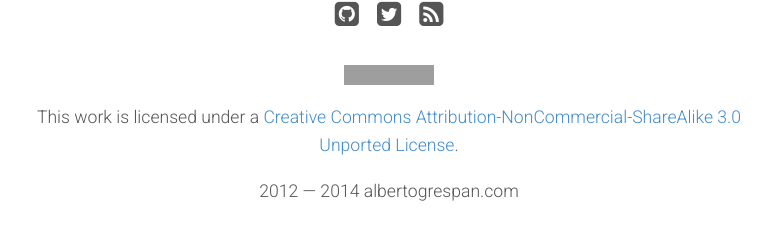
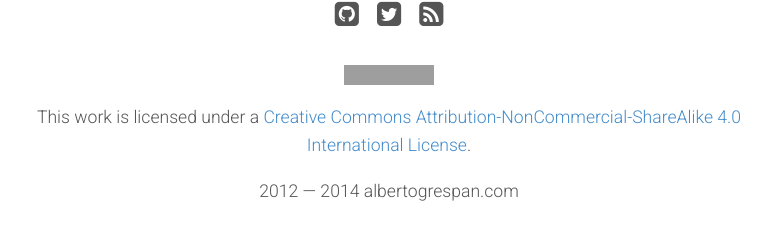
Before and after one commit to albertogg/albertogg.github.com, a Jekyll site: the page built from index.html, in a window 1280 px wide. Shown: the part 949-1190 px from the top of the page, without its empty margins (251-1029 px from the left). Built offline with Jekyll 4.4.1, drawn with Linux system fonts in a browser that asks for light colours; nearby versions of some CDN libraries; Markdown is read by kramdown in place of the engine named in the settings; grey boxes are pictures that could not be loaded.

Commit message:
Update Creative Commons License to 4.0

```diff
--- a/_includes/page-footer.html
+++ b/_includes/page-footer.html
@@ -5,8 +5,8 @@
       <li><a href="{{ site.connect.twitter }}"><i class="fa fa-twitter-square"></i></a></li>
       <li><a href="{{ site.connect.feed }}"><i class="fa fa-rss-square"></i></a></li>
     </ul>
-    <a rel="license" href="http://creativecommons.org/licenses/by-nc-sa/3.0/deed.en_US"><img class="center-element" alt="Creative Commons License" style="border-width:0" src="http://i.creativecommons.org/l/by-nc-sa/3.0/80x15.png" /></a>
-    <p>This work is licensed under a <a rel="license" href="http://creativecommons.org/licenses/by-nc-sa/3.0/deed.en_US">Creative Commons Attribution-NonCommercial-ShareAlike 3.0 Unported License</a>.</p>
+    <a rel="license" href="http://creativecommons.org/licenses/by-nc-sa/4.0/"><img class="center-element" alt="Creative Commons License" style="border-width:0" src="//i.creativecommons.org/l/by-nc-sa/4.0/80x15.png" /></a>
+    <p>This work is licensed under a <a rel="license" href="//creativecommons.org/licenses/by-nc-sa/4.0/">Creative Commons Attribution-NonCommercial-ShareAlike 4.0 International License</a>.</p>
     <p>2012 &#151; {{ site.time | date: '%Y' }} albertogrespan.com</p>
   </div>
 </footer>
```
Also changed, not shown: README.md.
